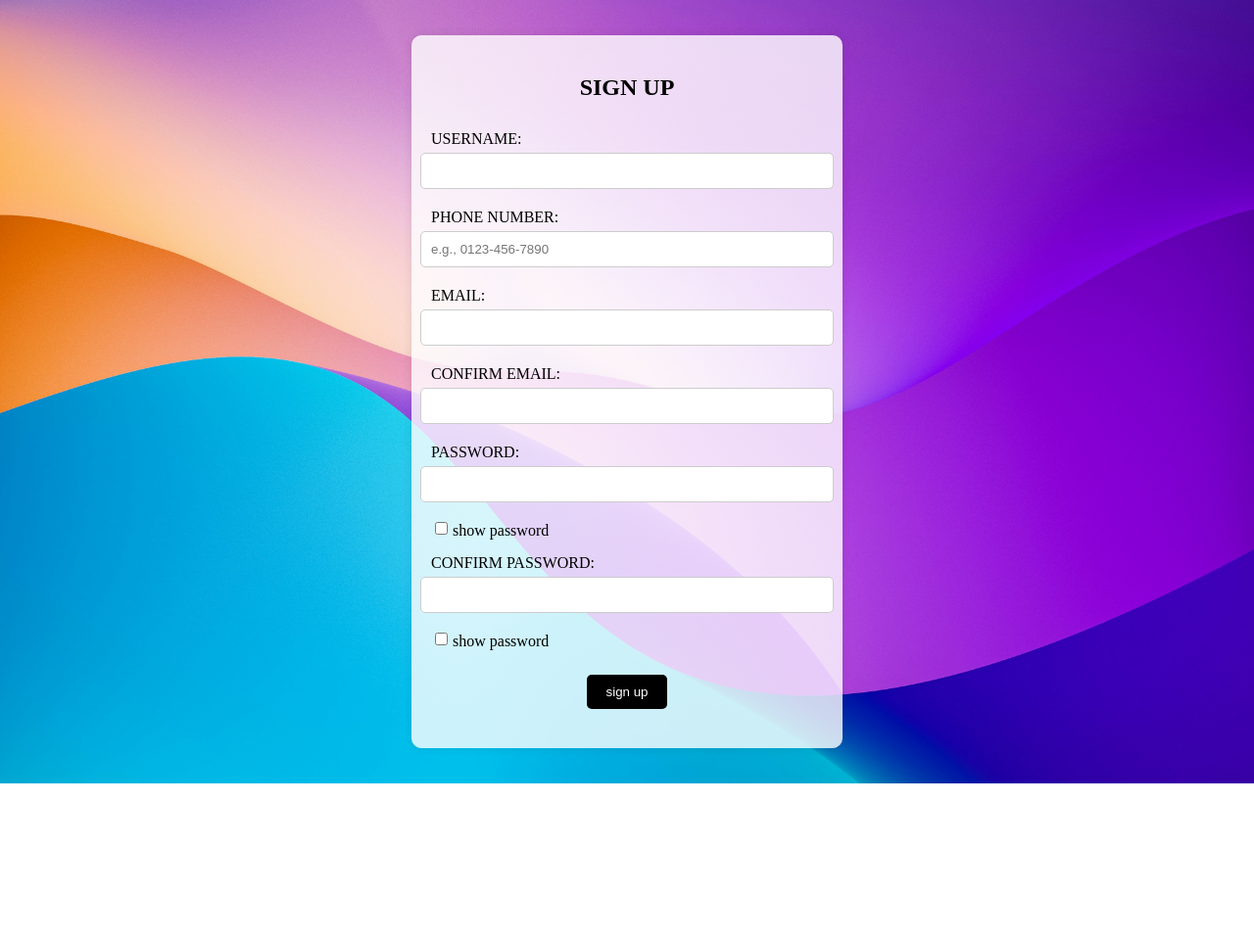
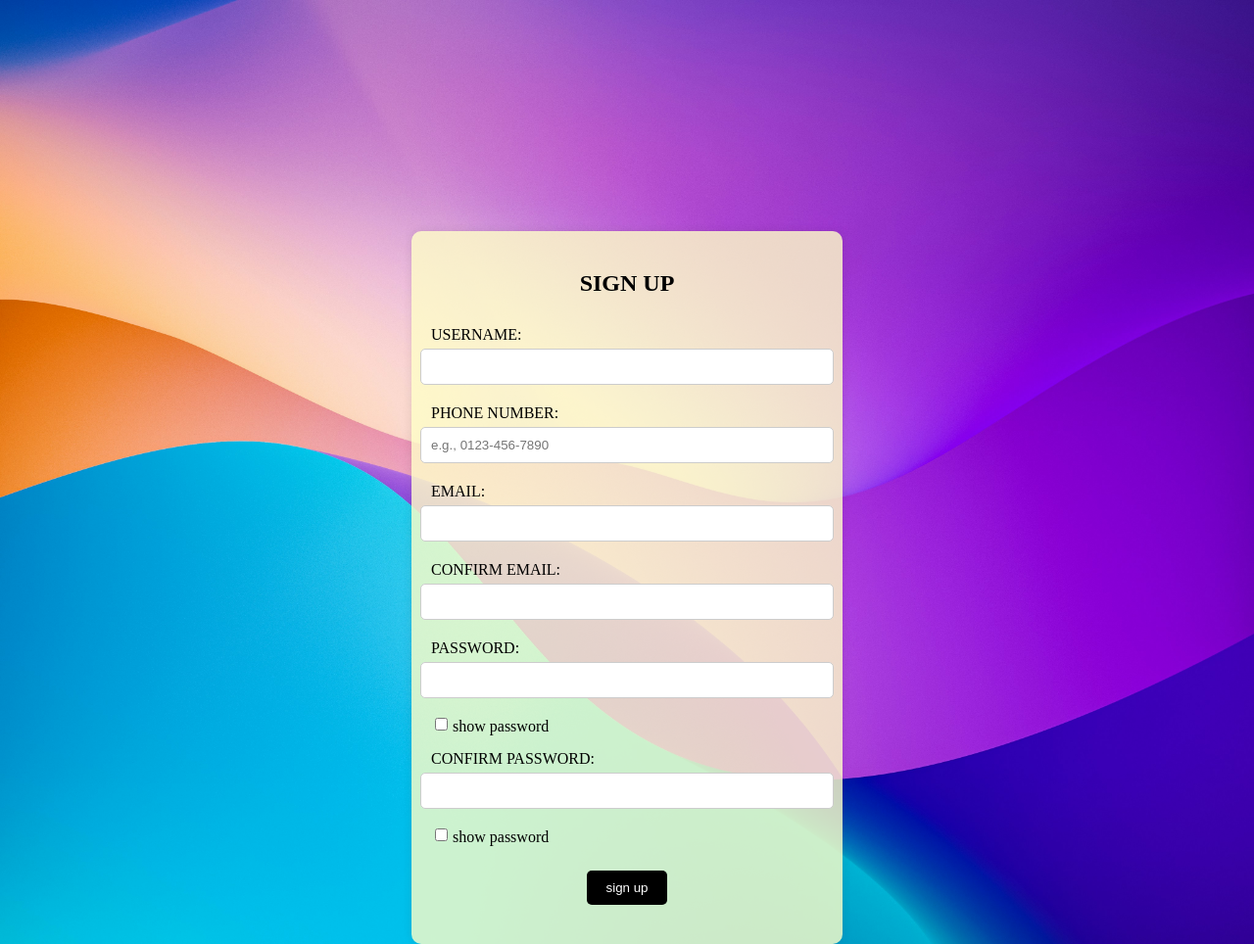
Before and after one commit to Andre-Arcilla/website, a PHP site: page /andre/signup.html in a window 1280 px wide. Shown: the whole page at 98% size. Before the commit the page ends 800 px from the top, so only its background shows below. Run offline with PHP 8.4, Linux system fonts and the light colour scheme.

Commit message:
Update styles.css

```diff
--- a/andre/styles.css
+++ b/andre/styles.css
@@ -12,10 +12,11 @@ body, html {
 }
 
 .container {
-    background: rgba(255, 255, 255, 0.8);
+    background: rgba(255, 255, 200, 0.8);
     border-radius: 10px;
     padding: 20px;
     box-shadow: 0 0 10px rgba(0, 0, 0, 0.1);
+    margin-top: 50vh;
 }
 
 .signup-form {
@@ -96,10 +97,6 @@ button:hover {
 
 /* Styles for mobile */
 @media (max-width: 95vw) {
-    .container {
-        margin-top: 30vh;
-        background: rgba(255, 255, 200, 0.8);
-    }
     .signup-form {
         width: 95vw;
     }
```
